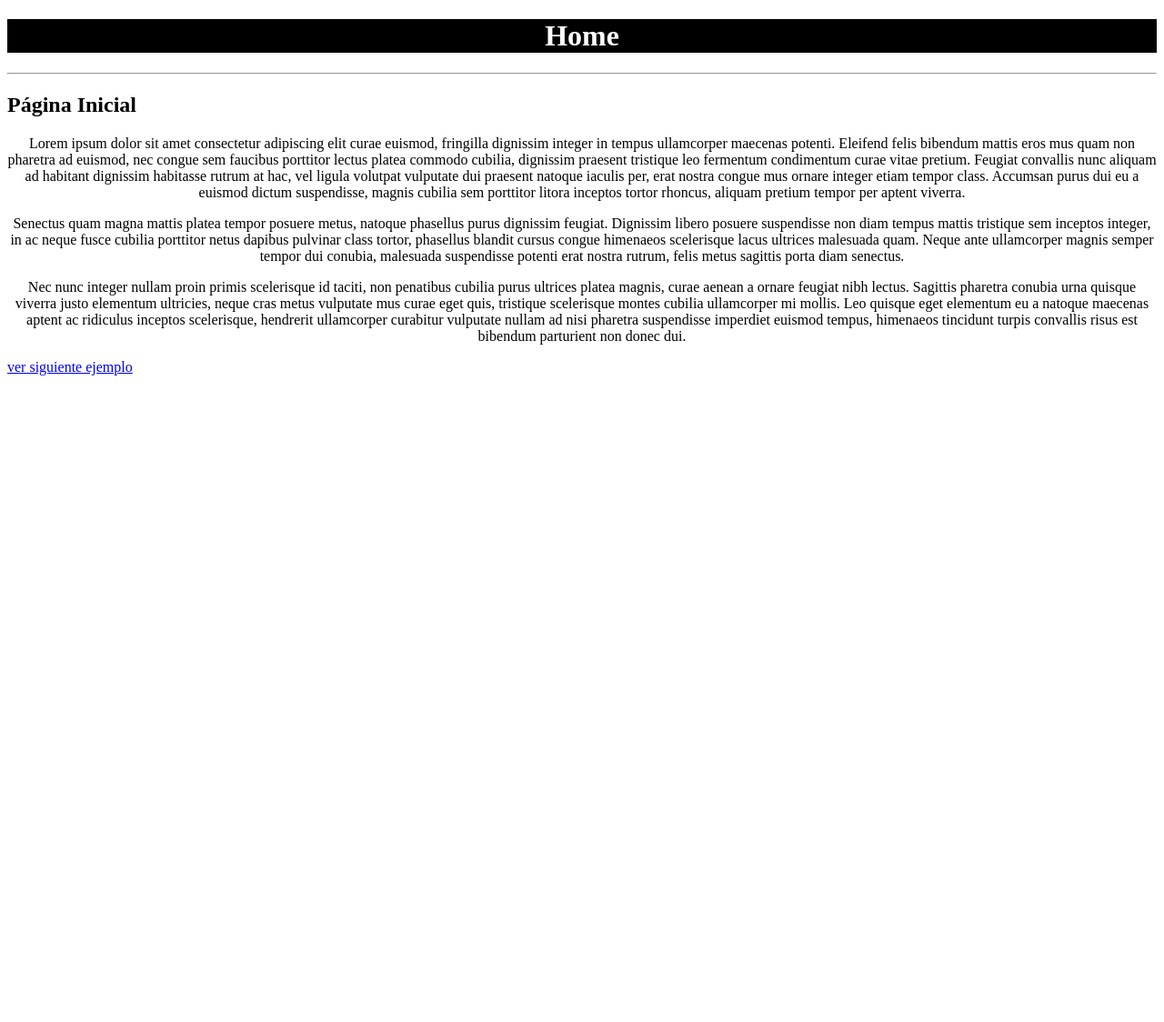
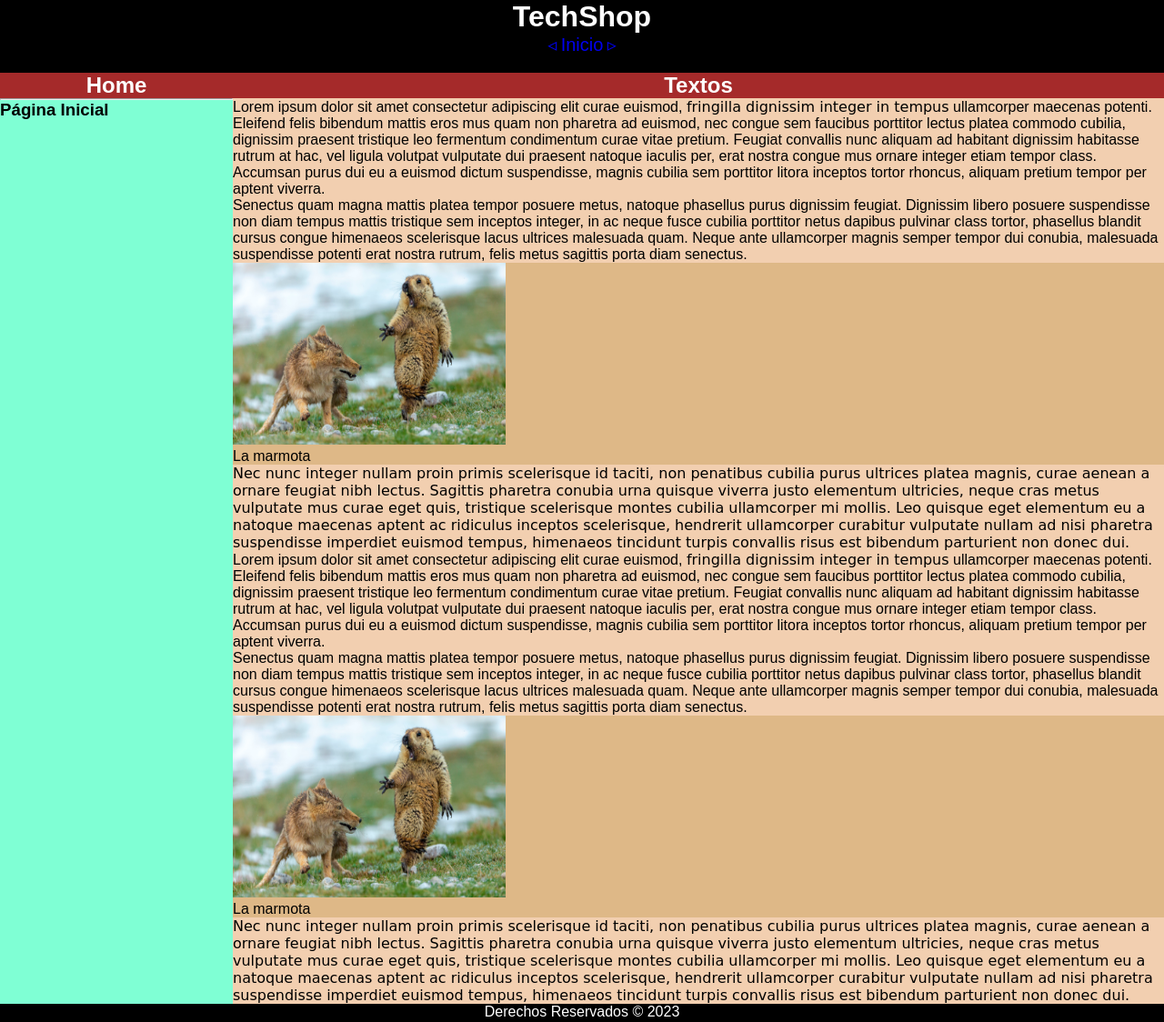
Before and after one commit to juscalderon13/Tienda_Web, a Spring Boot app: page / in a window 1280 px wide. Shown: the whole page at 91% size. Run offline with Spring Boot 4, Linux system fonts and the light colour scheme.

Commit message:
clase 2
formato de uso de el header, aside, footer, section y técnicas de uso con CSS.

```diff
--- /dev/null
+++ b/Tienda/src/main/resources/static/css/estilos.css
@@ -0,0 +1,115 @@
+/* Esto es un comentario*/
+*{
+    margin: 0;
+    box-sizing: border-box;
+}
+
+body{
+    padding: 80px 20px 0;
+    background-color: bisque;
+    font-family: sans-serif;
+}
+section strong, i, u{
+    background-color: rgb(242, 207, 176);
+    color: black;
+}
+section p {
+    background-color: rgb(242, 207, 176);
+    color: black;
+}
+
+h1,h2 {
+    text-align: center;
+}
+
+h1 {
+    background-color: black;
+    color: white;
+}
+
+h2 {
+    background-color: brown;
+    color: white;
+}
+
+footer{
+    text-align: center;
+    background-color: black;
+    color: white;
+}
+
+nav a{
+    text-decoration: none;
+    font-size: 20px;
+}
+
+nav a:hover{
+    color: red;
+    font-size: 22px;
+    transition-delay: 0.2s;
+}
+
+nav{
+    text-align: center;
+}
+
+thead tr{
+    background-color: black;
+    color: white;
+}
+
+tbody tr:nth-child(even){
+    background-color: white;
+}
+
+tbody tr:nth-child(odd){
+    background-color: grey;
+}
+
+/*definir el uso de etiquetas con "id"*/
+#logo{
+    font-size: 22 px;
+}
+
+/*class para grupos de diseño*/
+
+.aviso{
+    font-family: cursive;
+}
+
+.encabezado{
+    background-color: black;
+    position: fixed;
+    top: 0;
+    left: 0;
+    width: 100%;
+    height: 80px;
+}
+
+.lateral {
+    position: fixed;
+    top: 80px;
+    left: 0;
+    bottom: 20px;
+    width: 20%;
+    background-color: aquamarine;
+}
+
+.contenido {
+    position: fixed;
+    top: 80px;
+    left: 20%;
+    right: 0;
+    bottom: 20px;
+    background-color: burlywood;
+    overflow-y: scroll;
+}
+.pie{
+     position: fixed;
+    left: 0;
+    right: 0;
+    bottom: 0;
+    width: 100%;
+    height: 20px;
+    background-color: black;
+}
--- a/Tienda/src/main/resources/static/index.html
+++ b/Tienda/src/main/resources/static/index.html
@@ -5,22 +5,57 @@ Click nbfs://nbhost/SystemFileSystem/Templates/Other/html.html to edit this temp
 -->
 <html>
     <head>
-        <title>Primera Clase</title>
+        <title>TechShop</title>
         <meta charset="UTF-8">
+        <link href="css/estilos.css" rel="stylesheet" type="text/css"/>
     </head>
     <body>
-        <div>
-            <h1 style="text-align: center; background-color: black; color: #ffffff">Home</h1>
-            <hr/>
-            <h2>Página Inicial</h2>
-        </div>
-        <div style="text-align: center">
-            <p>Lorem ipsum dolor sit amet consectetur adipiscing elit curae euismod, fringilla dignissim integer in tempus ullamcorper maecenas potenti. Eleifend felis bibendum mattis eros mus quam non pharetra ad euismod, nec congue sem faucibus porttitor lectus platea commodo cubilia, dignissim praesent tristique leo fermentum condimentum curae vitae pretium. Feugiat convallis nunc aliquam ad habitant dignissim habitasse rutrum at hac, vel ligula volutpat vulputate dui praesent natoque iaculis per, erat nostra congue mus ornare integer etiam tempor class. Accumsan purus dui eu a euismod dictum suspendisse, magnis cubilia sem porttitor litora inceptos tortor rhoncus, aliquam pretium tempor per aptent viverra.</p>
-
-            <p>Senectus quam magna mattis platea tempor posuere metus, natoque phasellus purus dignissim feugiat. Dignissim libero posuere suspendisse non diam tempus mattis tristique sem inceptos integer, in ac neque fusce cubilia porttitor netus dapibus pulvinar class tortor, phasellus blandit cursus congue himenaeos scelerisque lacus ultrices malesuada quam. Neque ante ullamcorper magnis semper tempor dui conubia, malesuada suspendisse potenti erat nostra rutrum, felis metus sagittis porta diam senectus.</p>
-
-            <p>Nec nunc integer nullam proin primis scelerisque id taciti, non penatibus cubilia purus ultrices platea magnis, curae aenean a ornare feugiat nibh lectus. Sagittis pharetra conubia urna quisque viverra justo elementum ultricies, neque cras metus vulputate mus curae eget quis, tristique scelerisque montes cubilia ullamcorper mi mollis. Leo quisque eget elementum eu a natoque maecenas aptent ac ridiculus inceptos scelerisque, hendrerit ullamcorper curabitur vulputate nullam ad nisi pharetra suspendisse imperdiet euismod tempus, himenaeos tincidunt turpis convallis risus est bibendum parturient non donec dui.</p>
-        </div>
-        <a href="http://localhost/ejemplo2.html"> ver siguiente ejemplo</a>
+        <header class="encabezado">
+            <h1 id="logo">TechShop</h1>
+            <nav>
+                <a href="ejemplo5.html">&triangleleft;</a>
+                <a href="index.html">Inicio</a>
+                <a href="ejemplo2.html">&triangleright;</a>
+            </nav>
+        </header>
+        <aside class="lateral">
+            <div>
+                <h2>Home</h2>
+                <hr/>
+                <h3>Página Inicial</h3>
+            </div>
+        </aside>
+        <section class="contenido">
+            <h2>Textos</h2>
+            <article>
+                <p>Lorem ipsum dolor sit amet consectetur adipiscing elit curae euismod, <span class="aviso">fringilla dignissim integer in tempus</span> ullamcorper maecenas potenti. Eleifend felis bibendum mattis eros mus quam non pharetra ad euismod, nec congue sem faucibus porttitor lectus platea commodo cubilia, dignissim praesent tristique leo fermentum condimentum curae vitae pretium. Feugiat convallis nunc aliquam ad habitant dignissim habitasse rutrum at hac, vel ligula volutpat vulputate dui praesent natoque iaculis per, erat nostra congue mus ornare integer etiam tempor class. Accumsan purus dui eu a euismod dictum suspendisse, magnis cubilia sem porttitor litora inceptos tortor rhoncus, aliquam pretium tempor per aptent viverra.</p>
+            </article>
+            <article>
+                <p>Senectus quam magna mattis platea tempor posuere metus, natoque phasellus purus dignissim feugiat. Dignissim libero posuere suspendisse non diam tempus mattis tristique sem inceptos integer, in ac neque fusce cubilia porttitor netus dapibus pulvinar class tortor, phasellus blandit cursus congue himenaeos scelerisque lacus ultrices malesuada quam. Neque ante ullamcorper magnis semper tempor dui conubia, malesuada suspendisse potenti erat nostra rutrum, felis metus sagittis porta diam senectus.</p>
+                <figure>
+                    <img src="img/lamamota.jpeg" alt="lamamota" width="300" height="200"/>
+                    <figcaption>La marmota</figcaption>
+                </figure>
+            </article>
+            <article>
+                <p class="aviso">Nec nunc integer nullam proin primis scelerisque id taciti, non penatibus cubilia purus ultrices platea magnis, curae aenean a ornare feugiat nibh lectus. Sagittis pharetra conubia urna quisque viverra justo elementum ultricies, neque cras metus vulputate mus curae eget quis, tristique scelerisque montes cubilia ullamcorper mi mollis. Leo quisque eget elementum eu a natoque maecenas aptent ac ridiculus inceptos scelerisque, hendrerit ullamcorper curabitur vulputate nullam ad nisi pharetra suspendisse imperdiet euismod tempus, himenaeos tincidunt turpis convallis risus est bibendum parturient non donec dui.</p>
+            </article>
+            <article>
+                <p>Lorem ipsum dolor sit amet consectetur adipiscing elit curae euismod, <span class="aviso">fringilla dignissim integer in tempus</span> ullamcorper maecenas potenti. Eleifend felis bibendum mattis eros mus quam non pharetra ad euismod, nec congue sem faucibus porttitor lectus platea commodo cubilia, dignissim praesent tristique leo fermentum condimentum curae vitae pretium. Feugiat convallis nunc aliquam ad habitant dignissim habitasse rutrum at hac, vel ligula volutpat vulputate dui praesent natoque iaculis per, erat nostra congue mus ornare integer etiam tempor class. Accumsan purus dui eu a euismod dictum suspendisse, magnis cubilia sem porttitor litora inceptos tortor rhoncus, aliquam pretium tempor per aptent viverra.</p>
+            </article>
+            <article>
+                <p>Senectus quam magna mattis platea tempor posuere metus, natoque phasellus purus dignissim feugiat. Dignissim libero posuere suspendisse non diam tempus mattis tristique sem inceptos integer, in ac neque fusce cubilia porttitor netus dapibus pulvinar class tortor, phasellus blandit cursus congue himenaeos scelerisque lacus ultrices malesuada quam. Neque ante ullamcorper magnis semper tempor dui conubia, malesuada suspendisse potenti erat nostra rutrum, felis metus sagittis porta diam senectus.</p>
+                <figure>
+                    <img src="img/lamamota.jpeg" alt="lamamota" width="300" height="200"/>
+                    <figcaption>La marmota</figcaption>
+                </figure>
+            </article>
+            <article>
+                <p class="aviso">Nec nunc integer nullam proin primis scelerisque id taciti, non penatibus cubilia purus ultrices platea magnis, curae aenean a ornare feugiat nibh lectus. Sagittis pharetra conubia urna quisque viverra justo elementum ultricies, neque cras metus vulputate mus curae eget quis, tristique scelerisque montes cubilia ullamcorper mi mollis. Leo quisque eget elementum eu a natoque maecenas aptent ac ridiculus inceptos scelerisque, hendrerit ullamcorper curabitur vulputate nullam ad nisi pharetra suspendisse imperdiet euismod tempus, himenaeos tincidunt turpis convallis risus est bibendum parturient non donec dui.</p>
+            </article>
+        </section>
+        <footer class="pie">
+            <p>Derechos Reservados &COPY; 2023</p>
+        </footer>
     </body>
 </html>
```
Also changed, not shown: Tienda/src/main/resources/static/ejemplo2.html (+19 -10 lines), Tienda/src/main/resources/static/ejemplo3.html (+19 -10 lines), Tienda/src/main/resources/static/ejemplo4.html (+74 -13 lines), Tienda/src/main/resources/static/ejemplo5.html (+21 -14 lines).
